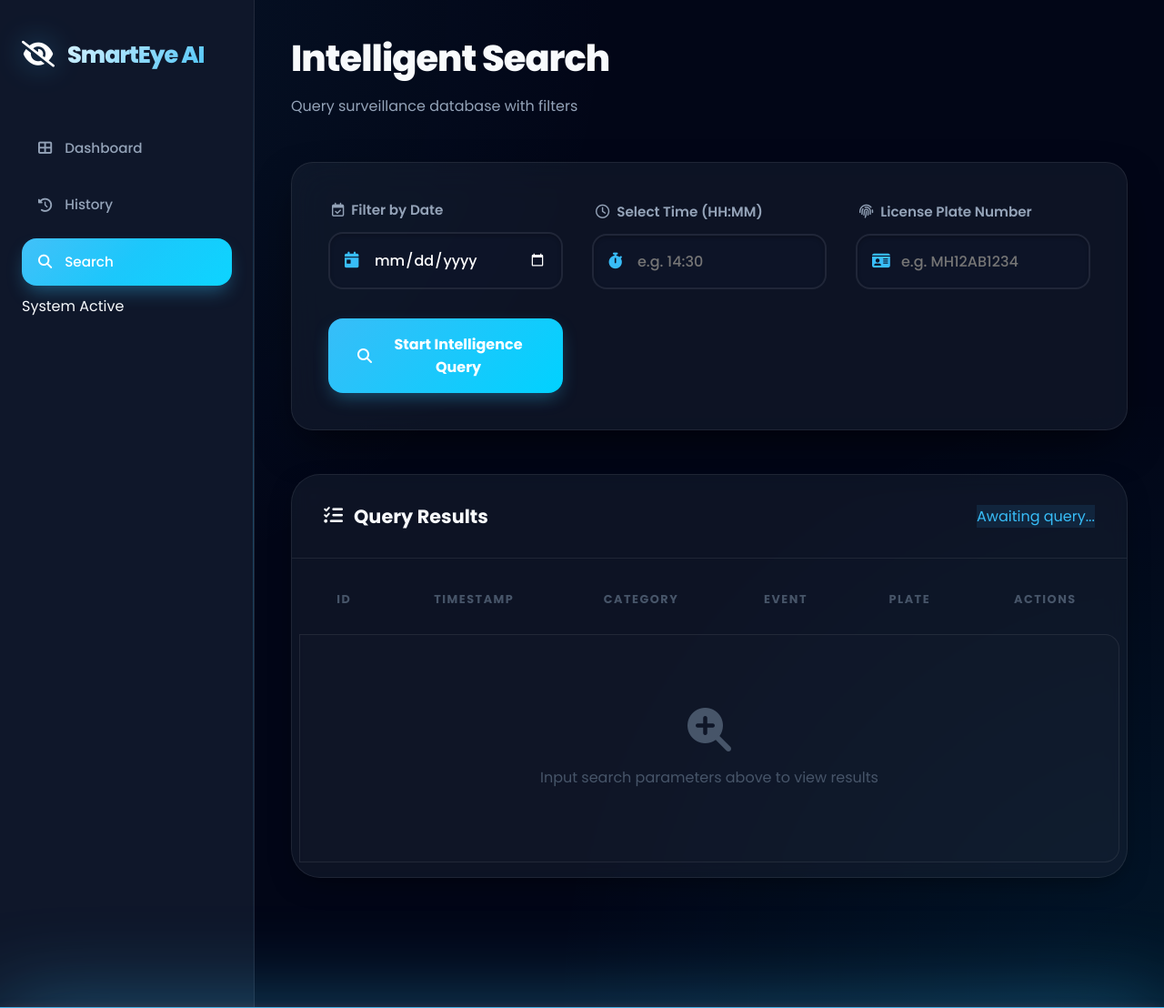
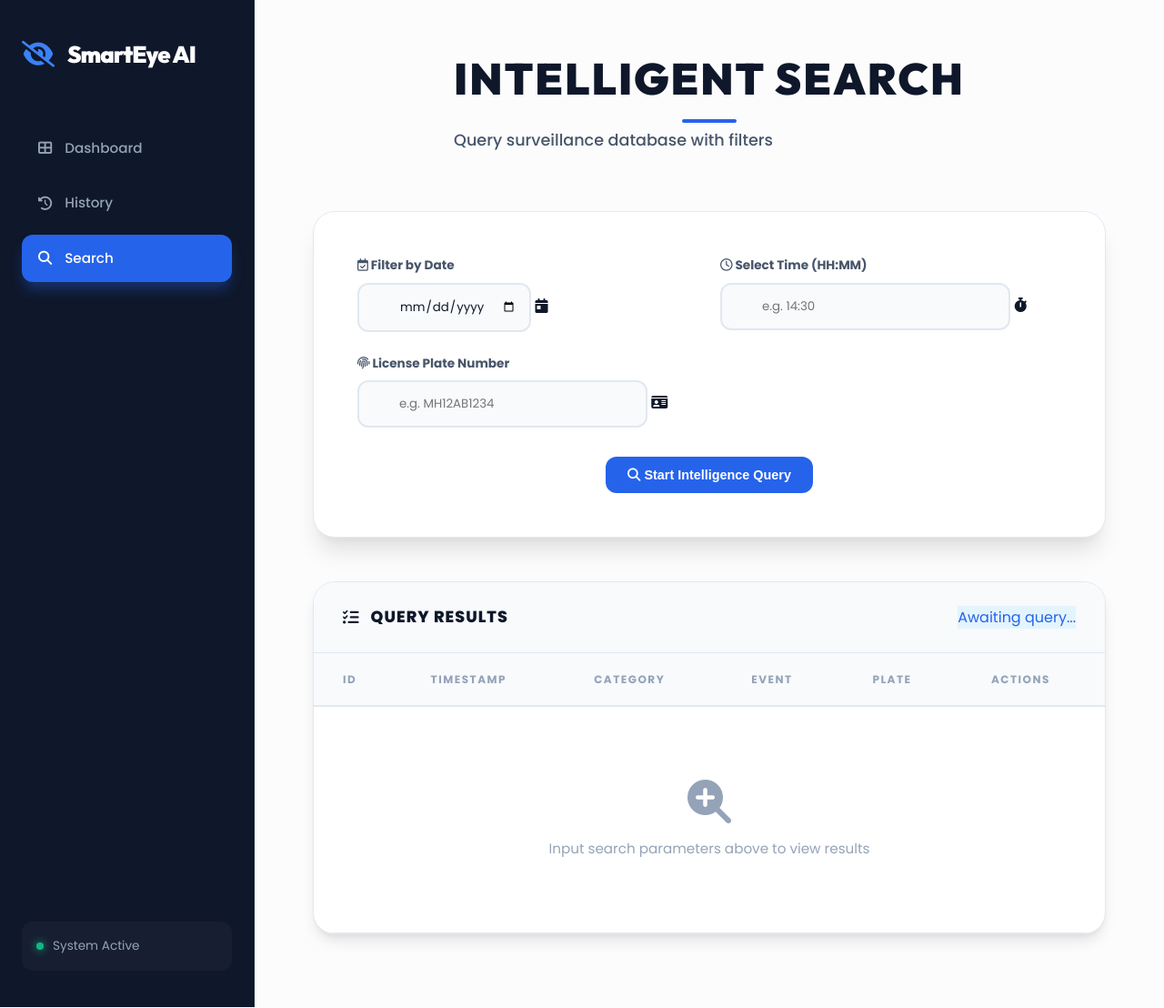
Before and after one commit to VishnuVardhanCodes/Smart-Surveillance, a Flask app: page /search in a window 1280 px wide. Shown: the top 1108 px of the page at 91% size. Run offline with Flask 3, Linux system fonts and the light colour scheme.

```diff
--- a/static/css/style.css
+++ b/static/css/style.css
@@ -1,32 +1,34 @@
 @import url('https://fonts.googleapis.com/css2?family=Poppins:wght@200;300;400;500;600;700;800&display=swap');
+@import url('https://fonts.googleapis.com/css2?family=Outfit:wght@300;400;600;700;900&display=swap');
 
 :root {
-    /* High-End Tech Palette */
-    --bg-main: #020617;
+    /* Professional Light Palette */
+    --bg-main: #fcfcfd;
     --bg-sidebar: #0f172a;
-    --primary: #38bdf8;
-    --primary-alt: #00d2ff;
-    --primary-glow: rgba(56, 189, 248, 0.4);
+    --primary: #2563eb;
+    --primary-alt: #3b82f6;
+    --primary-glow: rgba(37, 99, 235, 0.2);
     --secondary: #64748b;
     --success: #10b981;
     --danger: #ef4444;
     --warning: #f59e0b;
 
-    /* Surface & Glassmorphism */
-    --surface: rgba(30, 41, 59, 0.4);
-    --surface-hover: rgba(30, 41, 59, 0.6);
-    --border: rgba(255, 255, 255, 0.08);
-    --glass-shine: linear-gradient(135deg, rgba(255, 255, 255, 0.05) 0%, rgba(255, 255, 255, 0) 50%, rgba(255, 255, 255, 0.05) 100%);
+    /* Surface & Professional Shadows */
+    --surface: #ffffff;
+    --surface-hover: #f1f5f9;
+    --border: #e2e8f0;
+    --glass-shine: linear-gradient(135deg, rgba(255, 255, 255, 0.6) 0%, rgba(255, 255, 255, 0) 50%, rgba(255, 255, 255, 0.6) 100%);
 
     /* Text */
-    --text-high: #f8fafc;
-    --text-med: #94a3b8;
-    --text-low: #475569;
+    --text-high: #0f172a;
+    --text-med: #475569;
+    --text-low: #94a3b8;
 
     /* Effects */
-    --transition: all 0.4s cubic-bezier(0.23, 1, 0.32, 1);
-    --shadow-md: 0 10px 30px -10px rgba(0, 0, 0, 0.5);
-    --shadow-lg: 0 20px 50px -15px rgba(0, 0, 0, 0.7);
+    --transition: all 0.3s cubic-bezier(0.4, 0, 0.2, 1);
+    --shadow-sm: 0 4px 6px -1px rgba(0, 0, 0, 0.1), 0 2px 4px -1px rgba(0, 0, 0, 0.06);
+    --shadow-md: 0 10px 15px -3px rgba(0, 0, 0, 0.1), 0 4px 6px -2px rgba(0, 0, 0, 0.05);
+    --shadow-lg: 0 20px 25px -5px rgba(0, 0, 0, 0.1), 0 10px 10px -5px rgba(0, 0, 0, 0.04);
 }
 
 * {
@@ -38,9 +40,6 @@
 body {
     font-family: 'Poppins', sans-serif;
     background-color: var(--bg-main);
-    background-image:
-        radial-gradient(circle at 0% 0%, rgba(56, 189, 248, 0.08) 0%, transparent 40%),
-        radial-gradient(circle at 100% 100%, rgba(0, 210, 255, 0.08) 0%, transparent 40%);
     color: var(--text-high);
     line-height: 1.6;
     overflow: hidden;
@@ -58,10 +57,10 @@ body {
     to { opacity: 1; }
 }
 
-@keyframes pulse-glow {
-    0% { filter: drop-shadow(0 0 5px var(--primary-glow)); }
-    50% { filter: drop-shadow(0 0 20px var(--primary-glow)); }
-    100% { filter: drop-shadow(0 0 5px var(--primary-glow)); }
+@keyframes float {
+    0% { transform: translateY(0px); }
+    50% { transform: translateY(-10px); }
+    100% { transform: translateY(0px); }
 }
 
 .animate-in {
@@ -75,135 +74,161 @@ body {
     width: 100vw;
 }
 
-/* Sidebar */
+/* Sidebar - Keep Dark */
 .sidebar {
     width: 280px;
     background: var(--bg-sidebar);
-    border-right: 1px solid var(--border);
+    border-right: 1px solid rgba(255, 255, 255, 0.05);
     display: flex;
     flex-direction: column;
     padding: 2.5rem 1.5rem;
     position: relative;
-    overflow: hidden;
-}
-
-.sidebar::after {
-    content: '';
-    position: absolute;
-    top: 0;
-    right: 0;
-    width: 1px;
-    height: 100%;
-    background: linear-gradient(to bottom, transparent, var(--primary), transparent);
-    opacity: 0.3;
+    z-index: 100;
 }
 
 .logo {
     display: flex;
     align-items: center;
     gap: 15px;
+    font-family: 'Outfit', sans-serif;
     font-size: 1.6rem;
-    font-weight: 800;
+    font-weight: 900;
     margin-bottom: 3.5rem;
-    background: linear-gradient(135deg, #fff 0%, var(--primary) 100%);
-    background-clip: text;
-    -webkit-background-clip: text;
-    -webkit-text-fill-color: transparent;
+    color: white;
     letter-spacing: -1px;
 }
 
 .logo i {
-    -webkit-text-fill-color: white;
+    color: var(--primary-alt);
     font-size: 1.8rem;
-    animation: pulse-glow 3s infinite;
 }
 
 .nav-link {
     display: flex;
     align-items: center;
     gap: 14px;
-    color: var(--text-med);
+    color: #94a3b8;
     text-decoration: none;
     padding: 14px 18px;
-    border-radius: 16px;
-    margin-bottom: 10px;
+    border-radius: 12px;
+    margin-bottom: 8px;
     font-weight: 500;
     font-size: 0.95rem;
     transition: var(--transition);
-    position: relative;
-    overflow: hidden;
 }
 
 .nav-link:hover {
-    background: var(--surface-hover);
-    color: var(--text-high);
-    padding-left: 24px;
+    background: rgba(255, 255, 255, 0.05);
+    color: white;
 }
 
 .nav-link.active {
-    background: linear-gradient(135deg, var(--primary), var(--primary-alt));
-    color: white;
-    box-shadow: 0 10px 20px -5px var(--primary-glow);
+    background: var(--primary);
+    color: white !important;
+    box-shadow: 0 10px 15px -3px rgba(37, 99, 235, 0.4);
 }
 
-.nav-link.active::after {
-    content: '';
-    position: absolute;
-    top: 0;
-    left: 0;
-    width: 100%;
-    height: 100%;
-    background: var(--glass-shine);
+.sidebar-footer {
+    margin-top: auto;
+}
+
+.status-card {
+    background: rgba(255, 255, 255, 0.03);
+    padding: 1rem;
+    border-radius: 12px;
+    display: flex;
+    align-items: center;
+    gap: 10px;
+    font-size: 0.85rem;
+    color: #94a3b8;
+}
+
+.status-dot {
+    width: 8px;
+    height: 8px;
+    border-radius: 50%;
+    background: var(--success);
+    box-shadow: 0 0 10px var(--success);
 }
 
 /* Main Content Area */
 .main-content {
     flex: 1;
     overflow-y: auto;
-    padding: 2.5rem 4rem;
+    padding: 3rem 4rem;
     scroll-behavior: smooth;
+    background: var(--bg-main);
 }
 
 header {
-    margin-bottom: 3rem;
+    margin-bottom: 4rem;
     display: flex;
-    justify-content: space-between;
-    align-items: flex-end;
+    flex-direction: column;
+    align-items: center;
+    text-align: center;
 }
 
 .header-info h1 {
-    font-size: 2.5rem;
-    font-weight: 800;
-    margin-bottom: 8px;
-    letter-spacing: -1px;
+    font-family: 'Outfit', sans-serif;
+    font-size: 3rem;
+    font-weight: 900;
+    margin-bottom: 12px;
+    letter-spacing: 2px;
+    text-transform: uppercase;
+    color: #0f172a;
+    position: relative;
+}
+
+.header-info h1::after {
+    content: '';
+    position: absolute;
+    bottom: -10px;
+    left: 50%;
+    transform: translateX(-50%);
+    width: 60px;
+    height: 4px;
+    background: var(--primary);
+    border-radius: 2px;
 }
 
 .date-time {
-    font-size: 1rem;
+    font-size: 1.1rem;
+    font-weight: 500;
     color: var(--text-med);
+    margin-top: 15px;
     display: flex;
     align-items: center;
-    gap: 8px;
+    gap: 10px;
 }
 
-/* Stats Tiles */
+/* Stats Tiles Redesign - UNIQUE & ATTRACTIVE */
 .stats-tiles {
     display: grid;
     grid-template-columns: repeat(3, 1fr);
-    gap: 2rem;
+    gap: 1.5rem;
     margin-bottom: 3rem;
 }
 
 .tile {
-    background: var(--surface);
-    backdrop-filter: blur(10px);
-    padding: 2rem;
-    border-radius: 24px;
+    background: linear-gradient(145deg, #ffffff 0%, #f8fafc 100%);
+    padding: 1.5rem 1rem;
+    border-radius: 20px;
     border: 1px solid var(--border);
     position: relative;
     overflow: hidden;
     transition: var(--transition);
-    box-shadow: var(--shadow-md);
+    box-shadow:
+        0 4px 6px -1px rgba(0, 0, 0, 0.05),
+        0 2px 4px -1px rgba(0, 0, 0, 0.02);
+    display: flex;
+    flex-direction: column;
+    align-items: center;
+    text-align: center;
+}
+
+.tile:hover {
+    transform: translateY(-5px);
+    box-shadow: 0 15px 30px -10px rgba(0, 0, 0, 0.1);
 }
 
 .tile::before {
@@ -211,75 +236,85 @@ header {
     position: absolute;
     top: 0;
     left: 0;
-    width: 100%;
+    width: 4px;
     height: 100%;
-    background: var(--glass-shine);
-    pointer-events: none;
 }
 
-.tile:hover {
-    transform: translateY(-8px) scale(1.02);
-    border-color: var(--primary);
-    box-shadow: var(--shadow-lg);
-}
+.tile:nth-child(1)::before { background: linear-gradient(to bottom, #2563eb, #60a5fa); }
+.tile:nth-child(2)::before { background: linear-gradient(to bottom, #f59e0b, #fbbf24); }
+.tile:nth-child(3)::before { background: linear-gradient(to bottom, #10b981, #34d399); }
 
 .tile-label {
-    font-size: 0.9rem;
-    color: var(--text-med);
-    font-weight: 600;
-    margin-bottom: 12px;
+    font-size: 0.7rem;
+    color: var(--text-low);
+    font-weight: 800;
+    text-transform: uppercase;
+    letter-spacing: 1.5px;
+    margin-bottom: 8px;
 }
 
 .tile-value {
-    font-size: 3.2rem;
-    font-weight: 800;
+    font-family: 'Outfit', sans-serif;
+    font-size: 2.8rem;
+    font-weight: 900;
+    color: #0f172a;
     line-height: 1;
-    text-shadow: 0 0 30px var(--primary-glow);
+    letter-spacing: -1px;
 }
 
 .tile-icon {
-    position: absolute;
-    top: 2rem;
-    right: 2rem;
-    width: 48px;
-    height: 48px;
-    background: rgba(255, 255, 255, 0.05);
-    border-radius: 14px;
+    width: 50px;
+    height: 50px;
+    background: #f1f5f9;
+    border-radius: 12px;
     display: flex;
     align-items: center;
     justify-content: center;
-    color: var(--primary);
     font-size: 1.4rem;
+    margin-bottom: 15px;
     transition: var(--transition);
 }
 
+.tile:hover .tile-icon {
+    transform: rotate(-10deg) scale(1.1);
+    background: var(--primary);
+    color: white !important;
+}
+
+.tile:nth-child(1) .tile-icon { color: var(--primary); }
+.tile:nth-child(2) .tile-icon { color: var(--warning); }
+.tile:nth-child(3) .tile-icon { color: var(--success); }
+
 /* Cards */
 .card {
-    background: var(--surface);
-    backdrop-filter: blur(10px);
-    border-radius: 32px;
+    background: white;
+    border-radius: 24px;
     border: 1px solid var(--border);
     overflow: hidden;
     box-shadow: var(--shadow-md);
     transition: var(--transition);
+    margin-bottom: 2rem;
 }
 
 .card:hover {
-    border-color: rgba(56, 189, 248, 0.3);
     box-shadow: var(--shadow-lg);
 }
 
 .card-header {
-    padding: 1.8rem 2.2rem;
+    padding: 1.5rem 2rem;
     display: flex;
     justify-content: space-between;
     align-items: center;
+    background: #f8fafc;
     border-bottom: 1px solid var(--border);
 }
 
 .card-header h3 {
-    font-size: 1.3rem;
-    font-weight: 700;
+    font-size: 1.1rem;
+    font-weight: 800;
+    text-transform: uppercase;
+    letter-spacing: 1px;
+    color: #0f172a;
     display: flex;
     align-items: center;
     gap: 12px;
@@ -288,233 +323,228 @@ header {
 /* Video Section */
 .video-frame {
     background: #000;
-    border-radius: 20px;
+    border-radius: 12px;
     margin: 1.5rem;
     position: relative;
     aspect-ratio: 16 / 9;
     overflow: hidden;
-    box-shadow: inset 0 0 100px rgba(0,0,0,0.8);
 }
 
 .video-frame img {
     width: 100%;
     height: 100%;
-    object-fit: cover;
+    object-fit: contain;
 }
 
-.scanner-line {
-    position: absolute;
-    top: 0;
-    left: 0;
-    width: 100%;
-    height: 4px;
-    background: linear-gradient(to right, transparent, var(--primary), transparent);
-    box-shadow: 0 0 20px var(--primary);
-    animation: scan 3s ease-in-out infinite;
-    z-index: 10;
-}
-
-@keyframes scan {
-    0% { transform: translateY(0); }
-    50% { transform: translateY(500%); opacity: 1; } /* Fallback height simulation */
-    100% { transform: translateY(100vh); opacity: 0; }
-}
-
-/* Adjusted Scan for aspect ratio */
-.video-frame .scanner-line {
-    animation: scan-video 4s linear infinite;
-}
-@keyframes scan-video {
-    0% { top: 0; opacity: 1; }
-    100% { top: 100%; opacity: 1; }
-}
-
-/* Table - Modern Minimalist */
+/* Table - Professional White */
 .table-container {
-    padding: 0.5rem;
+    padding: 0;
 }
 
 table {
     width: 100%;
-    border-collapse: separate;
-    border-spacing: 0 8px;
+    border-collapse: collapse;
 }
 
 th {
     padding: 1.2rem 2rem;
+    text-align: left;
     text-transform: uppercase;
-    font-size: 0.8rem;
+    font-size: 0.75rem;
     letter-spacing: 1.5px;
     color: var(--text-low);
     font-weight: 700;
+    background: #f8fafc;
+    border-bottom: 2px solid var(--border);
 }
 
 td {
-    padding: 1.5rem 2rem;
-    background: rgba(255, 255, 255, 0.01);
-    border-top: 1px solid var(--border);
+    padding: 1.2rem 2rem;
     border-bottom: 1px solid var(--border);
+    font-size: 0.95rem;
+    color: var(--text-med);
     transition: var(--transition);
 }
 
-td:first-child {
-    border-left: 1px solid var(--border);
-    border-radius: 16px 0 0 16px;
-}
-
-td:last-child {
-    border-right: 1px solid var(--border);
-    border-radius: 0 16px 16px 0;
-}
-
 tr:hover td {
-    background: rgba(255, 255, 255, 0.03);
-    border-color: rgba(56, 189, 248, 0.2);
+    background: #f1f5f9;
 }
 
 /* Search Box & Forms */
 .search-box {
-    background: var(--surface);
-    backdrop-filter: blur(20px);
+    background: white;
     border: 1px solid var(--border);
     border-radius: 24px;
-    padding: 2.5rem;
+    padding: 3rem;
     margin-bottom: 3rem;
     box-shadow: var(--shadow-lg);
 }
 
-.form-row {
-    display: grid;
-    grid-template-columns: repeat(auto-fit, minmax(240px, 1fr));
-    gap: 2rem;
-    align-items: flex-end;
+.field label {
+    font-size: 0.85rem;
+    font-weight: 700;
+    color: var(--text-med);
+    margin-bottom: 8px;
+    display: block;
 }
 
-.field {
-    position: relative;
+.form-row {
     display: flex;
-    flex-direction: column;
-    gap: 12px;
+    gap: 1.5rem;
+    flex-wrap: wrap;
+    justify-content: center;
+    margin-bottom: 2rem;
 }
 
-.field label {
-    font-size: 0.95rem;
-    font-weight: 600;
-    color: var(--text-med);
-    display: flex;
-    align-items: center;
-    gap: 8px;
-    margin-left: 4px;
+.form-row .field {
+    flex: 1;
+    min-width: 250px;
 }
 
-.input-wrapper {
-    position: relative;
+.btn-container {
+    display: flex;
+    justify-content: center;
     width: 100%;
 }
 
-.input-wrapper i {
-    position: absolute;
-    left: 18px;
-    top: 50%;
-    transform: translateY(-50%);
-    color: var(--primary);
-    font-size: 1.1rem;
-    pointer-events: none;
+.field input {
+    background: #f8fafc;
+    border: 2px solid #e2e8f0;
+    border-radius: 12px;
+    padding: 14px 14px 14px 44px;
+    color: #0f172a;
+    font-family: 'Poppins', sans-serif;
     transition: var(--transition);
 }
 
-.field input {
-    width: 100%;
-    background: rgba(15, 23, 42, 0.6);
-    border: 2px solid var(--border);
-    border-radius: 16px;
-    padding: 16px 16px 16px 48px;
-    color: white;
-    font-family: 'Poppins', sans-serif;
-    font-size: 1rem;
-    font-weight: 500;
-    transition: var(--transition);
-    box-shadow: inset 0 2px 4px rgba(0,0,0,0.2);
+.field input:focus {
+    border-color: var(--primary);
+    background: white;
+    box-shadow: 0 0 0 4px var(--primary-glow);
 }
 
-.field input:focus {
-    outline: none;
-    border-color: var(--primary);
-    background: rgba(15, 23, 42, 0.8);
-    box-shadow: 0 0 20px var(--primary-glow), inset 0 2px 4px rgba(0,0,0,0.2);
-}
-
-.field input:focus + i {
-    color: white;
-    filter: drop-shadow(0 0 5px var(--primary));
-}
-
-/* Date picker adjustment */
 .field input[type="date"]::-webkit-calendar-picker-indicator {
-    filter: invert(1) brightness(1.5);
     cursor: pointer;
 }
 
 /* Interaction Elements */
 .btn-primary {
-    background: linear-gradient(135deg, var(--primary), var(--primary-alt));
+    background: var(--primary);
     color: white;
     border: none;
-    padding: 16px 32px;
-    border-radius: 16px;
+    padding: 12px 24px;
+    border-radius: 12px;
     font-weight: 700;
-    font-family: 'Poppins', sans-serif;
-    font-size: 1rem;
+    font-size: 0.9rem;
     cursor: pointer;
     transition: var(--transition);
-    display: flex;
-    align-items: center;
-    justify-content: center;
-    gap: 12px;
-    box-shadow: 0 8px 20px -5px var(--primary-glow);
 }
 
 .btn-primary:hover {
-    transform: translateY(-4px);
-    box-shadow: 0 15px 30px -5px var(--primary-glow);
+    background: var(--primary-alt);
+    transform: translateY(-2px);
+    box-shadow: 0 4px 12px rgba(37, 99, 235, 0.3);
 }
 
 /* Tags */
 .type-tag {
-    padding: 6px 16px;
-    border-radius: 10px;
+    padding: 5px 12px;
+    border-radius: 20px;
     font-weight: 700;
-    font-size: 0.8rem;
-    letter-spacing: 0.5px;
+    font-size: 0.75rem;
+    text-transform: uppercase;
 }
 
-.type-tag.person { background: rgba(16, 185, 129, 0.1); color: var(--success); }
-.type-tag.vehicle { background: rgba(56, 189, 248, 0.1); color: var(--primary); }
+.type-tag.person { background: #dcfce7; color: #166534; }
+.type-tag.vehicle { background: #dbeafe; color: #1e40af; }
 
 /* Modal */
 .modal {
-    background: rgba(2, 6, 23, 0.95);
-    backdrop-filter: blur(20px);
+    position: fixed;
+    top: 0;
+    left: 0;
+    width: 100%;
+    height: 100%;
+    background: rgba(15, 23, 42, 0.9);
+    display: none;
+    align-items: center;
+    justify-content: center;
+    z-index: 1000;
+    opacity: 0;
+    transition: opacity 0.4s ease;
+}
+
+.modal.active {
+    opacity: 1;
 }
 
 .modal-content {
-    background: #0f172a;
-    border: 1px solid var(--primary);
-    box-shadow: 0 0 100px var(--primary-glow);
+    background: white;
+    padding: 30px;
+    border-radius: 24px;
+    max-width: 800px;
+    width: 90%;
+    position: relative;
+    transform: scale(0.9);
+    transition: transform 0.4s cubic-bezier(0.34, 1.56, 0.64, 1);
+}
+
+.modal.active .modal-content {
+    transform: scale(1);
+}
+
+.modal-content img {
+    width: 100%;
+    border-radius: 12px;
+    box-shadow: var(--shadow-lg);
 }
 
 .modal-close {
+    position: absolute;
+    top: -15px;
+    right: -15px;
+    width: 40px;
+    height: 40px;
     background: var(--danger);
-    box-shadow: 0 5px 15px rgba(239, 68, 68, 0.4);
+    color: white;
+    border-radius: 50%;
+    display: flex;
+    align-items: center;
+    justify-content: center;
+    cursor: pointer;
+    box-shadow: 0 4px 10px rgba(239, 68, 68, 0.4);
 }
 
-/* Custom Scrollbar for Main Content */
-.main-content::-webkit-scrollbar { width: 8px; }
-.main-content::-webkit-scrollbar-thumb { background: var(--border); border-radius: 10px; }
-.main-content::-webkit-scrollbar-thumb:hover { background: var(--primary); }
+/* Custom Scrollbar */
+.main-content::-webkit-scrollbar { width: 6px; }
+.main-content::-webkit-scrollbar-thumb { background: #cbd5e1; border-radius: 10px; }
+.main-content::-webkit-scrollbar-thumb:hover { background: #94a3b8; }
 
-/* Responsive Adjustments */
-@media (max-width: 1400px) {
-    .main-content { padding: 2rem 2.5rem; }
-    .stats-tiles { gap: 1.5rem; }
+/* Dashboard Grid */
+.dashboard-grid {
+    display: grid;
+    grid-template-columns: 2fr 1fr;
+    gap: 2rem;
 }
+
+.logs-list {
+    padding: 1.5rem;
+    max-height: 500px;
+    overflow-y: auto;
+}
+
+.log-entry {
+    padding: 12px;
+    border-bottom: 1px solid #f1f5f9;
+    font-size: 0.9rem;
+    color: var(--text-med);
+}
+
+.log-entry:last-child { border-bottom: none; }
+
+.log-entry strong { color: var(--primary); }
+
+@media (max-width: 1200px) {
+    .dashboard-grid { grid-template-columns: 1fr; }
+    .stats-tiles { grid-template-columns: 1fr 1fr; }
+}
--- a/templates/search.html
+++ b/templates/search.html
@@ -72,6 +72,8 @@
                             <i class="fas fa-id-card"></i>
                         </div>
                     </div>
+                </div>
+                <div class="btn-container">
                     <button class="btn-primary" onclick="performSearch()">
                         <i class="fas fa-search"></i> Start Intelligence Query
                     </button>
```
Also changed, not shown: templates/dashboard.html (+7 -9 lines).
